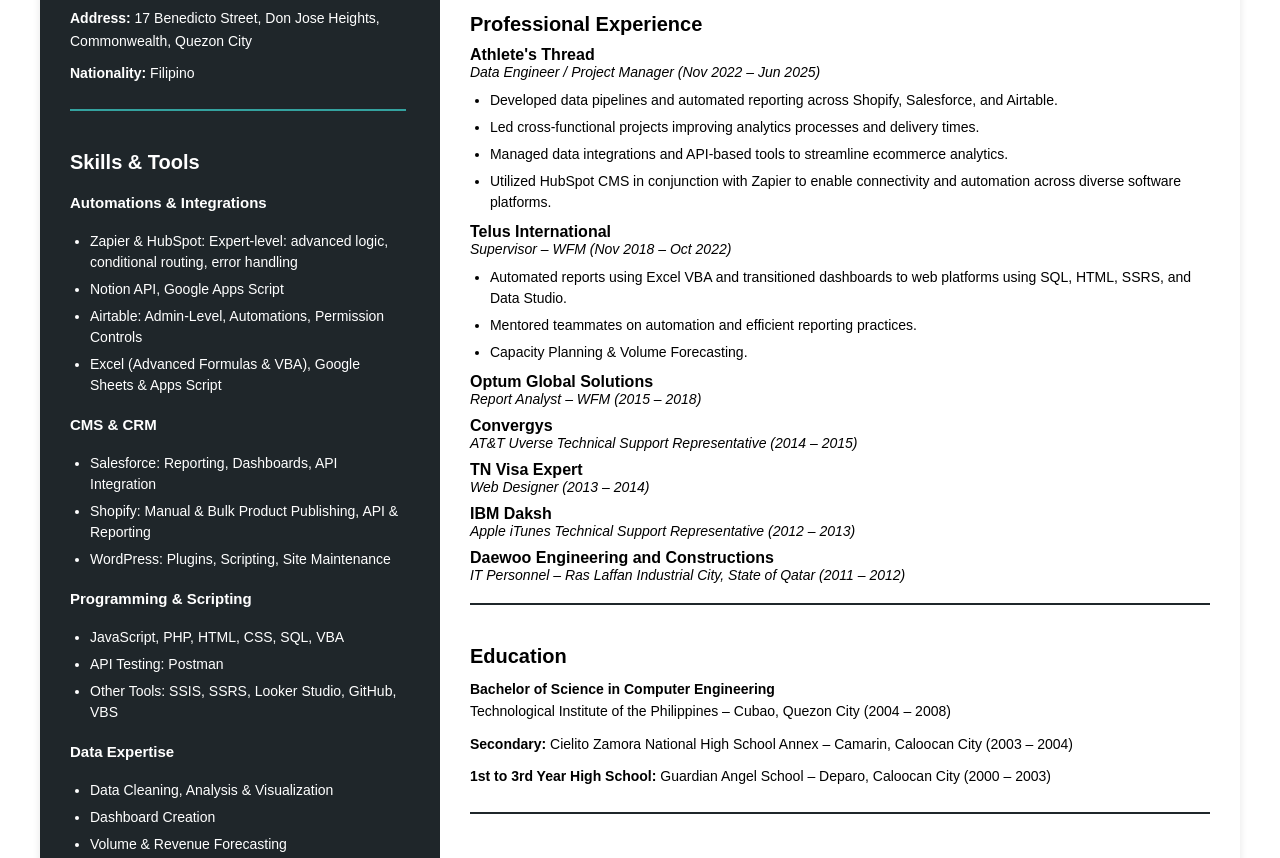
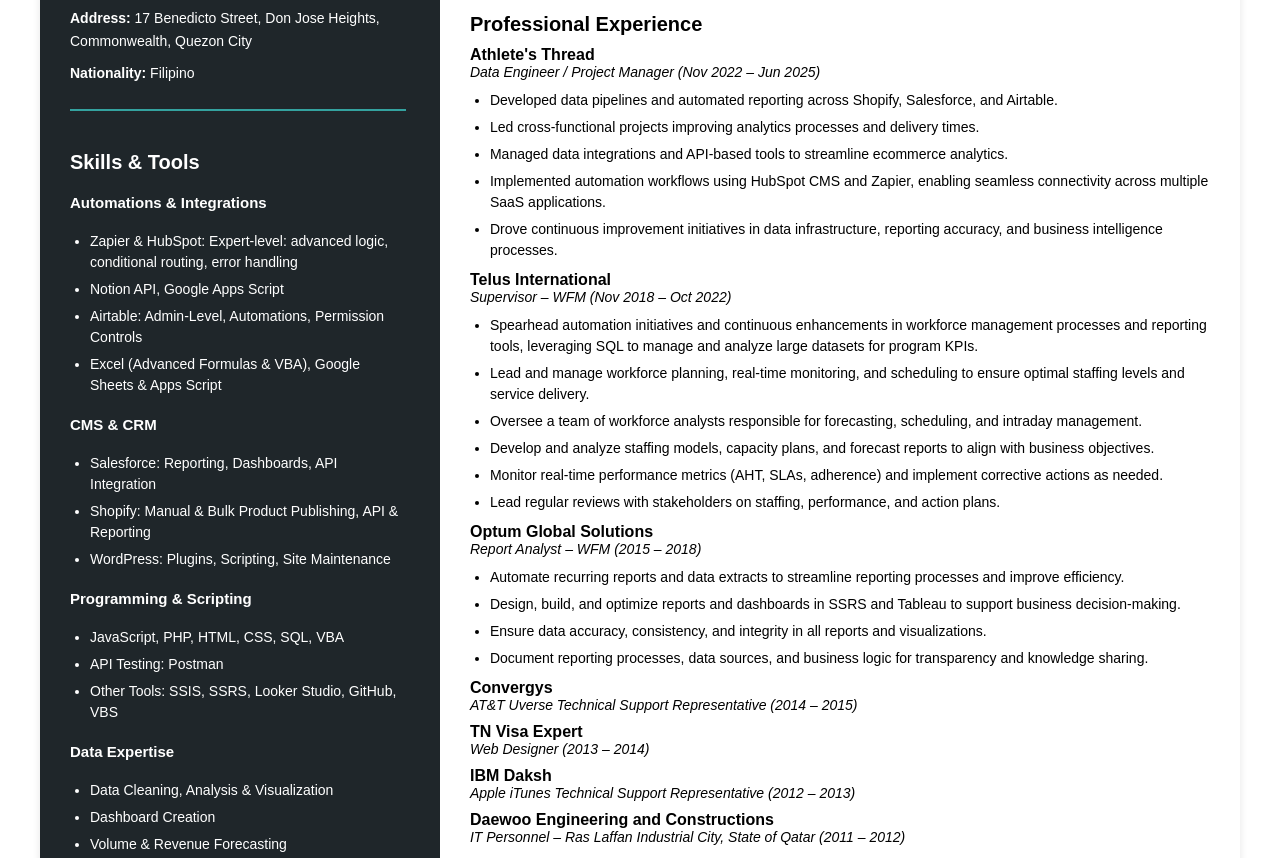
Before and after one commit to a-alaysa/findjob, a plain HTML site: page index.html in a window 1280 px wide. Shown: the part 222-1080 px from the top of the page. Drawn offline with Linux system fonts and the light colour scheme; a script that the page names is missing.

Commit message:
Update index.html

```diff
--- a/index.html
+++ b/index.html
@@ -68,19 +68,29 @@
               <li>Developed data pipelines and automated reporting across Shopify, Salesforce, and Airtable.</li>
               <li>Led cross-functional projects improving analytics processes and delivery times.</li>
               <li>Managed data integrations and API-based tools to streamline ecommerce analytics.</li>
-              <li>Utilized HubSpot CMS in conjunction with Zapier to enable connectivity and automation across diverse software platforms.</li>
+              <li>Implemented automation workflows using HubSpot CMS and Zapier, enabling seamless connectivity across multiple SaaS applications.</li>
+              <li>Drove continuous improvement initiatives in data infrastructure, reporting accuracy, and business intelligence processes.</li>
             </ul>
           </div>
           <div class="job">
             <h3>Telus International <span>Supervisor – WFM  (Nov 2018 – Oct 2022)</span></h3>
             <ul>
-              <li>Automated reports using Excel VBA and transitioned dashboards to web platforms using SQL, HTML, SSRS, and Data Studio.</li>
-              <li>Mentored teammates on automation and efficient reporting practices.</li>
-              <li>Capacity Planning & Volume Forecasting.</li>
+              <li>Spearhead automation initiatives and continuous enhancements in workforce management processes and reporting tools, leveraging SQL to manage and analyze large datasets for program KPIs.</li>
+              <li>Lead and manage workforce planning, real-time monitoring, and scheduling to ensure optimal staffing levels and service delivery.</li>
+              <li>Oversee a team of workforce analysts responsible for forecasting, scheduling, and intraday management.</li>
+              <li>Develop and analyze staffing models, capacity plans, and forecast reports to align with business objectives.</li>
+              <li>Monitor real-time performance metrics (AHT, SLAs, adherence) and implement corrective actions as needed.</li>
+              <li>Lead regular reviews with stakeholders on staffing, performance, and action plans.</li>
             </ul>
           </div>
           <div class="job">
             <h3>Optum Global Solutions <span>Report Analyst – WFM  (2015 – 2018)</span></h3>
+            <ul>
+              <li>Automate recurring reports and data extracts to streamline reporting processes and improve efficiency.</li>
+              <li>Design, build, and optimize reports and dashboards in SSRS and Tableau to support business decision-making.</li>
+              <li>Ensure data accuracy, consistency, and integrity in all reports and visualizations.</li>
+              <li>Document reporting processes, data sources, and business logic for transparency and knowledge sharing.</li>
+            </ul>
           </div>
           <div class="job">
             <h3>Convergys <span>AT&T Uverse Technical Support Representative  (2014 – 2015)</span></h3>
```
